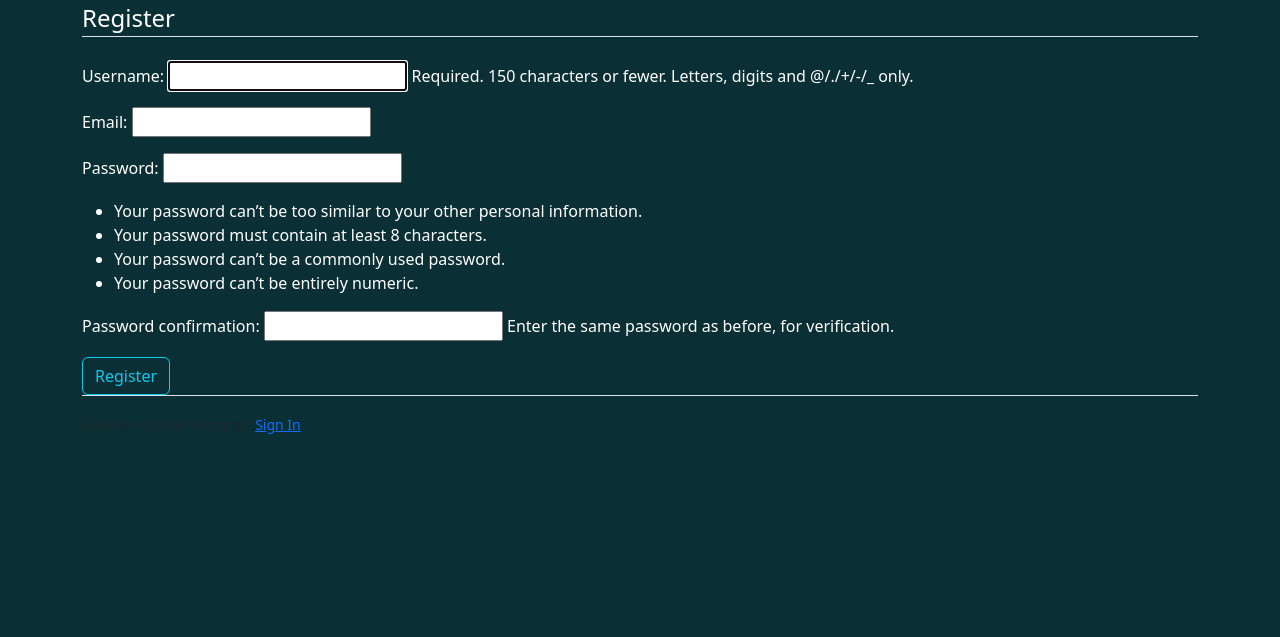
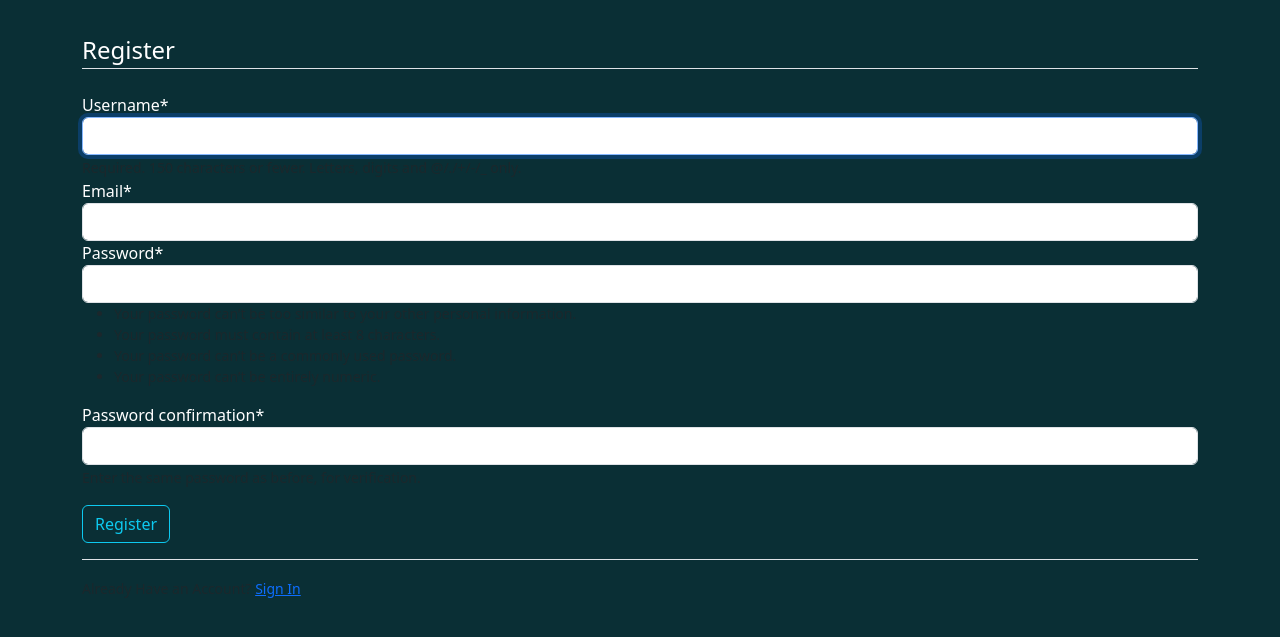
Before and after one commit to Flokots/project-awwwards, a Django app: page /register/ in a window 1280 px wide. Shown: the part 72-709 px from the top of the page. Run offline with Django 4.2, Linux system fonts and the light colour scheme; some libraries are stand-ins or nearby versions.

Commit message:
style register form with crispy tag

```diff
--- a/project_awwwards/settings.py
+++ b/project_awwwards/settings.py
@@ -39,7 +39,8 @@ INSTALLED_APPS = [
     'django.contrib.sessions',
     'django.contrib.messages',
     'django.contrib.staticfiles',
-    'django_bootstrap5'
+    'django_bootstrap5',
+    'crispy_forms',
 ]
 
 MIDDLEWARE = [
@@ -145,3 +146,5 @@ DJANGORESIZED_DEFAULT_FORMAT_EXTENSIONS = {'PNG': ".png"}
 # https://docs.djangoproject.com/en/4.0/ref/settings/#default-auto-field
 
 DEFAULT_AUTO_FIELD = 'django.db.models.BigAutoField'
+
+CRISPY_TEMPLATE_PACK = 'bootstrap4'
--- a/users/templates/users/register.html
+++ b/users/templates/users/register.html
@@ -1,15 +1,16 @@
 {%extends 'base.html'%}
+{% load crispy_forms_tags %}
 
 {% block content %}
 {{block.super}}
 
 <div class="container">
-    <form method="POST">
+    <form method="POST" class="pt-3">
         {% csrf_token %}
         <fieldset class="form-group">
-            <legend class="border-bottom mb-4">Register</legend>
-            {{ form.as_p }}
-            <button class="btn btn-outline-info" type="submit">Register</button>
+            <legend class="border-bottom mb-4 pt-3">Register</legend>
+            {{ form|crispy}}
+            <button class="btn btn-outline-info mb-3 mt-3" type="submit">Register</button>
         </fieldset>
     </form>
     <div class="border-top pt-3">
```
